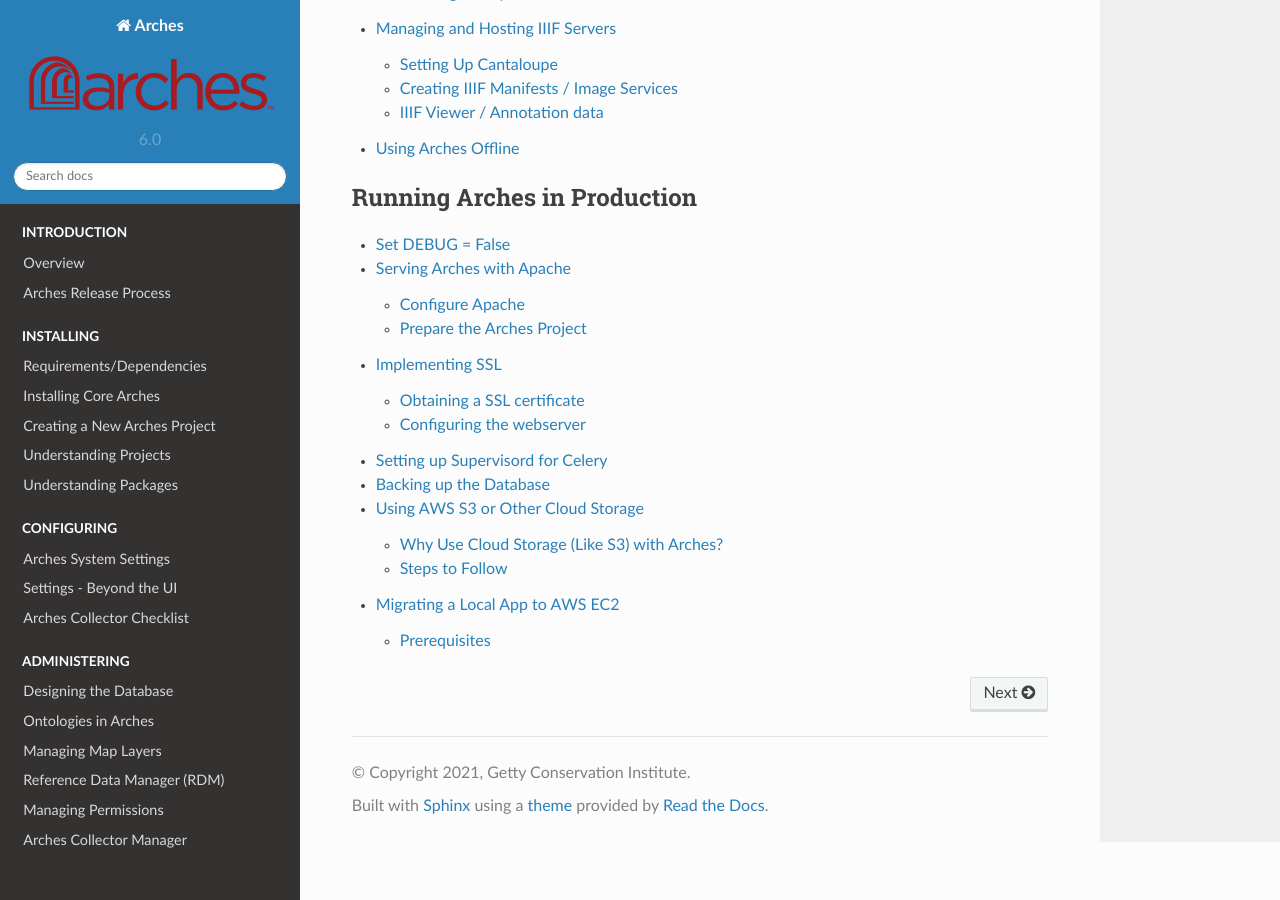
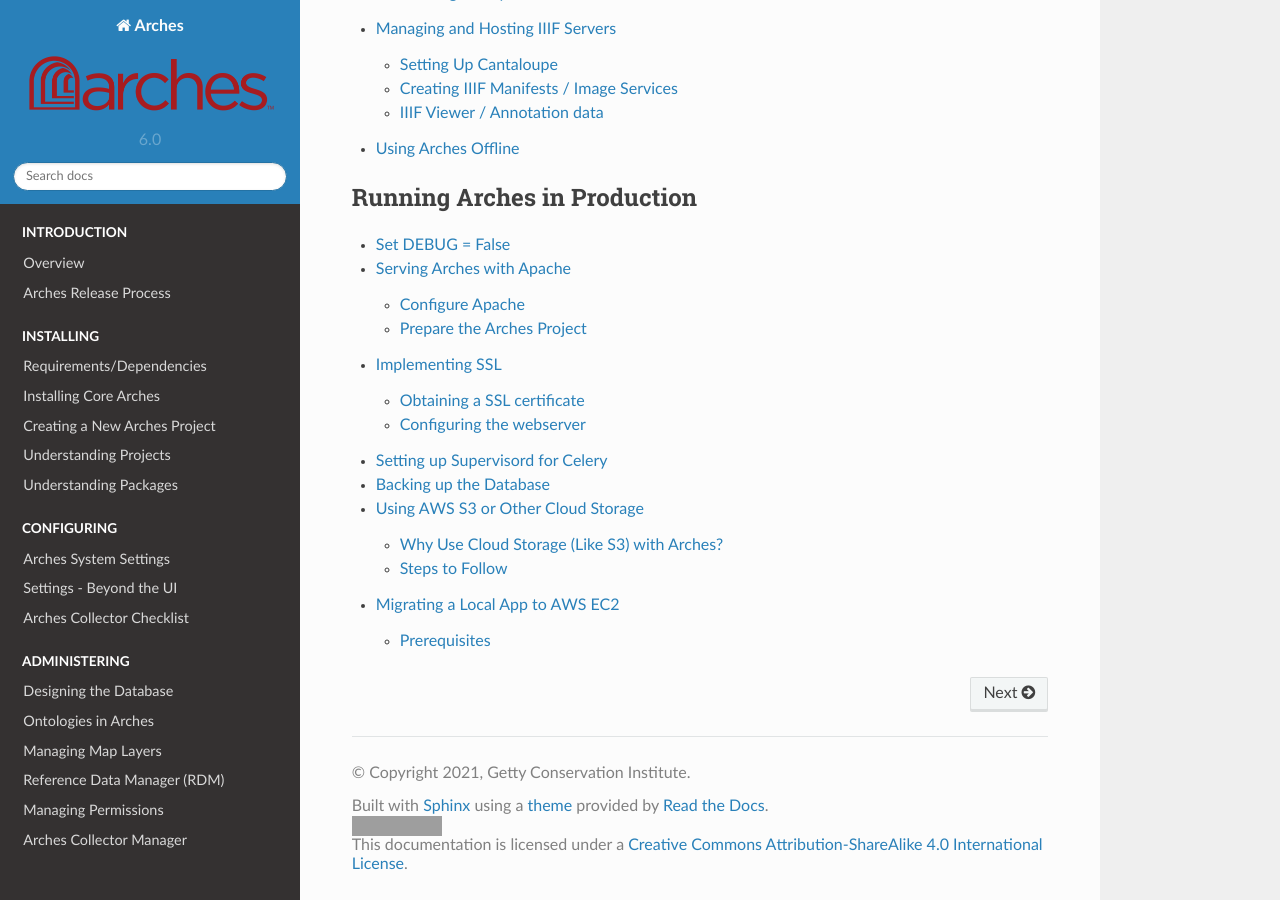
Before and after one commit to archesproject/arches-docs, a Sphinx documentation site: the page built from docs/index.txt, in a window 1280 px wide and 900 px high, scrolled down 5303 px. Built offline with Sphinx 7.4.7 and the Read the Docs theme 2.0.0, drawn with Linux system fonts in a browser that asks for light colours; pages that are not in the unit, such as notebooks, are missing from menus; grey boxes are pictures that could not be loaded.

Commit message:
Extended footer template to include CC-BY-SA license

```diff
--- /dev/null
+++ b/docs/_templates/footer.html
@@ -0,0 +1,9 @@
+{% extends '!footer.html' %} {% block extrafooter %} {{super}}
+<br/>
+<a rel="license" href="http://creativecommons.org/licenses/by-sa/4.0/">
+    <img alt="Creative Commons License" style="border-width:0" src="https://i.creativecommons.org/l/by-sa/4.0/88x31.png" />
+</a>
+<br />This documentation is licensed under a
+<a rel="license" href="http://creativecommons.org/licenses/by-sa/4.0/">
+    Creative Commons Attribution-ShareAlike 4.0 International License</a>.
+{% endblock %}
--- a/docs/conf.py
+++ b/docs/conf.py
@@ -69,7 +69,7 @@
 #
 # This is also used if you do content translation via gettext catalogs.
 # Usually you set "language" from the command line for these cases.
-language = None
+language = 'en'
 
 # There are two options for replacing |today|: either, you set today to some
 # non-false value, then it is used:
@@ -118,7 +118,7 @@
 # Theme options are theme-specific and customize the look and feel of a theme
 # further.  For a list of options available for each theme, see the
 # documentation.
-#html_theme_options = {}
+# html_theme_options = {}
 
 # Add any paths that contain custom themes here, relative to this directory.
 #html_theme_path = []
@@ -168,7 +168,7 @@
 #html_use_smartypants = True
 
 # Custom sidebar templates, maps document names to template names.
-#html_sidebars = {}
+# html_sidebars = {}
 
 # Additional templates that should be rendered to pages, maps page names to
 # template names.
```
